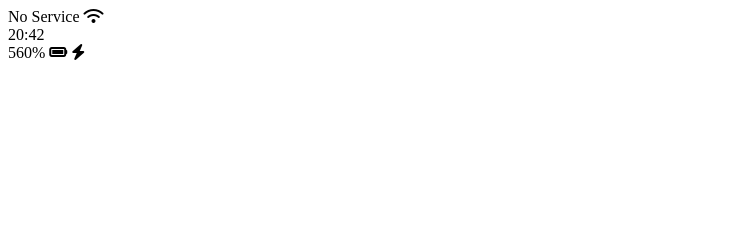
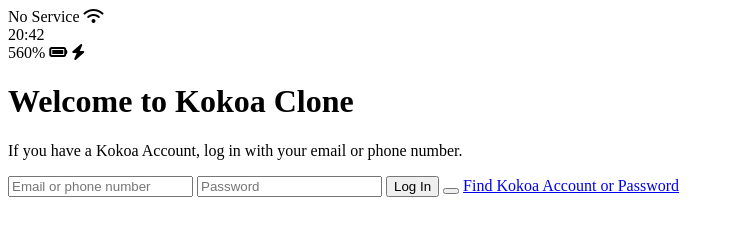
Before and after one commit to ProgramingJSH/kokoa-clone-2022, a plain HTML site: page index.html in a window 1280 px wide. Shown: the whole page, without its empty margins (0-734 px from the left). Drawn offline with Linux system fonts and the light colour scheme.

Commit message:
Update index.html

```diff
--- a/index.html
+++ b/index.html
@@ -21,6 +21,20 @@
         <i class="fas fa-bolt"></i>
       </div>
     </div>
+    <header class="welcome-header">
+      <h1 class="welcome-header__title">Welcome to Kokoa Clone</h1>
+      <p class="welcome-header__text">
+        If you have a Kokoa Account, log in with your email or phone number.
+      </p>
+    </header>
+
+    <form id="login-form">
+      <input type="text" placeholder="Email or phone number" />
+      <input type="password" placeholder="Password" />
+      <input type="submit" value="Log In" />
+      <button></button>
+      <a href="#">Find Kokoa Account or Password</a>
+    </form>
     <script
       src="https://kit.fontawesome.com/2a3ca81b02.js"
       crossorigin="anonymous"
```
